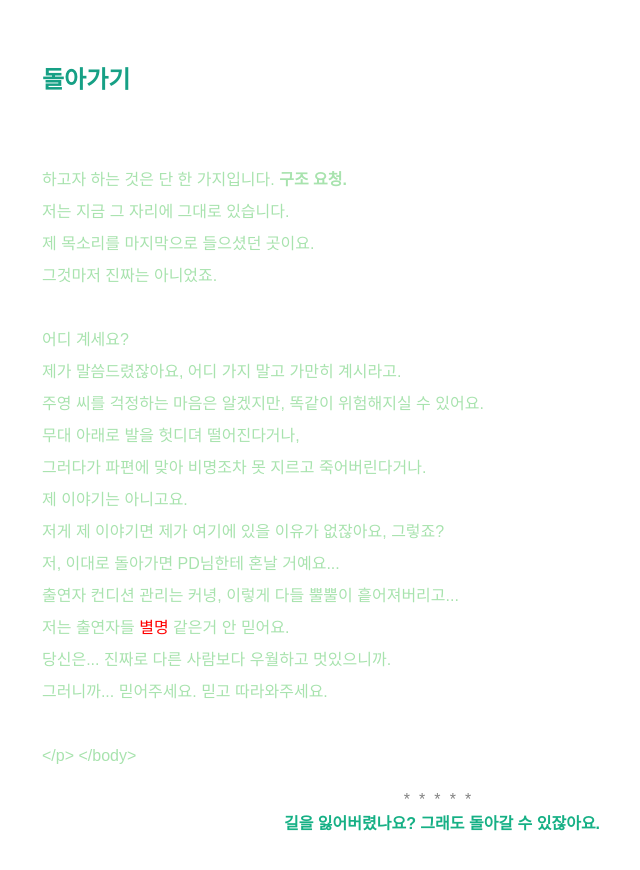
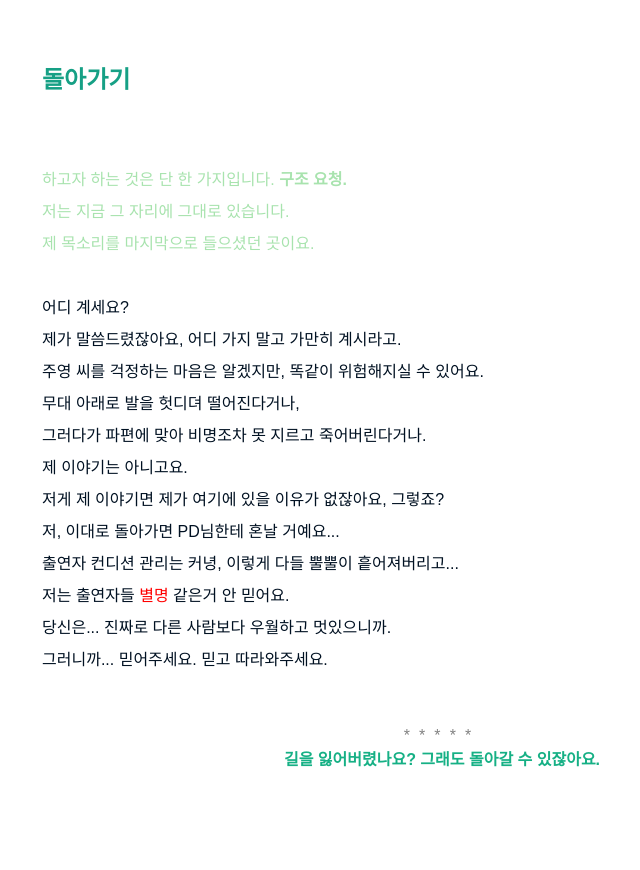
Before and after one commit to seil0224/seil0224.github.io, a Jekyll site: the page built from labyrinth/un5a1h8b7.md, in a window 1280 px wide. Shown: the top 870 px of the page, without its empty margins (198-838 px from the left). Built offline with Jekyll 4.4.1, drawn with Linux system fonts in a browser that asks for light colours; some web fonts are replaced.

Commit message:
modify file

```diff
--- a/labyrinth/un5a1h8b7.md
+++ b/labyrinth/un5a1h8b7.md
@@ -34,8 +34,7 @@ sitemap:
 <span style="color: #a8e3ae">
 하고자 하는 것은 단 한 가지입니다. <b>구조 요청.</b> <br>
 저는 지금 그 자리에 그대로 있습니다. <br>
-제 목소리를 마지막으로 들으셨던 곳이요. <br>
-그것마저 진짜는 아니었죠. <br>
+제 목소리를 마지막으로 들으셨던 곳이요. <br></span>
 <br>
 어디 계세요? <br>
 제가 말씀드렸잖아요, 어디 가지 말고 가만히 계시라고. <br>
```
